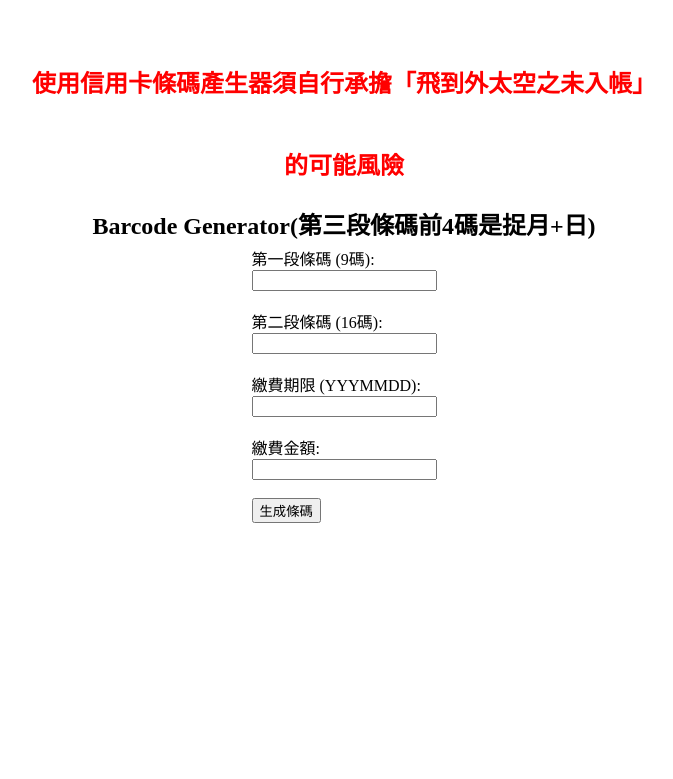
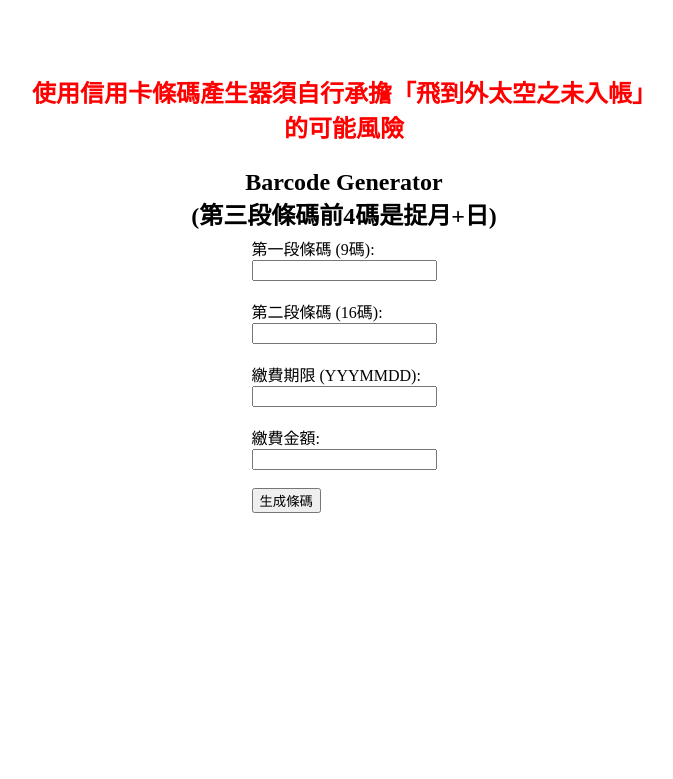
Before and after one commit to ariellin0101/barcode.github.io, a plain HTML site: page BankBarcode/條碼產生_MMDD.html in a window 1280 px wide. Shown: the whole page, without its empty margins (296-969 px from the left). Drawn offline with Linux system fonts and the light colour scheme.

Commit message:
條碼產生_MMDD.html
Update

```diff
--- a/BankBarcode/條碼產生_MMDD.html
+++ b/BankBarcode/條碼產生_MMDD.html
@@ -42,9 +42,9 @@ h2 {
     </style>
 </head>
 <body>
-<p><span style="font-size: 24px; font-weight: bold; color: red;">使用信用卡條碼產生器須自行承擔「飛到外太空之未入帳」</span></p><br>
-    <p><span style="font-size: 24px; font-weight: bold; color: red;">的可能風險</span></p>
-    <h2>Barcode Generator(第三段條碼前4碼是捉月+日)</h2>
+<p><span style="font-size: 24px; font-weight: bold; color: red;">使用信用卡條碼產生器須自行承擔「飛到外太空之未入帳」<br>
+    的可能風險</span></p>
+    <h2>Barcode Generator<br>(第三段條碼前4碼是捉月+日)</h2>
     <form id="barcodeForm">
         <label for="firstBarcode">第一段條碼 (9碼):</label>
         <input type="text" id="firstBarcode" name="firstBarcode" required><br>
```
